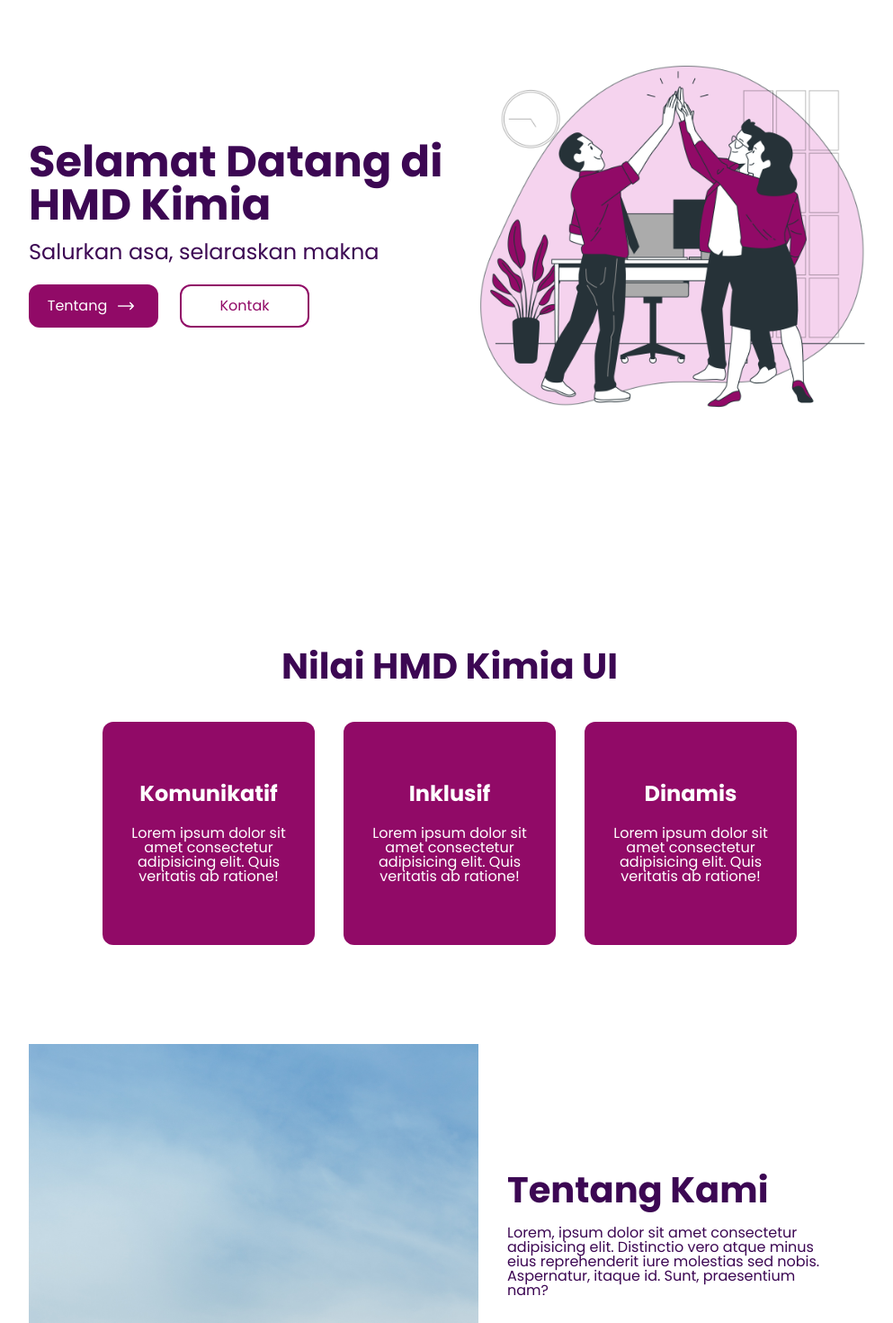
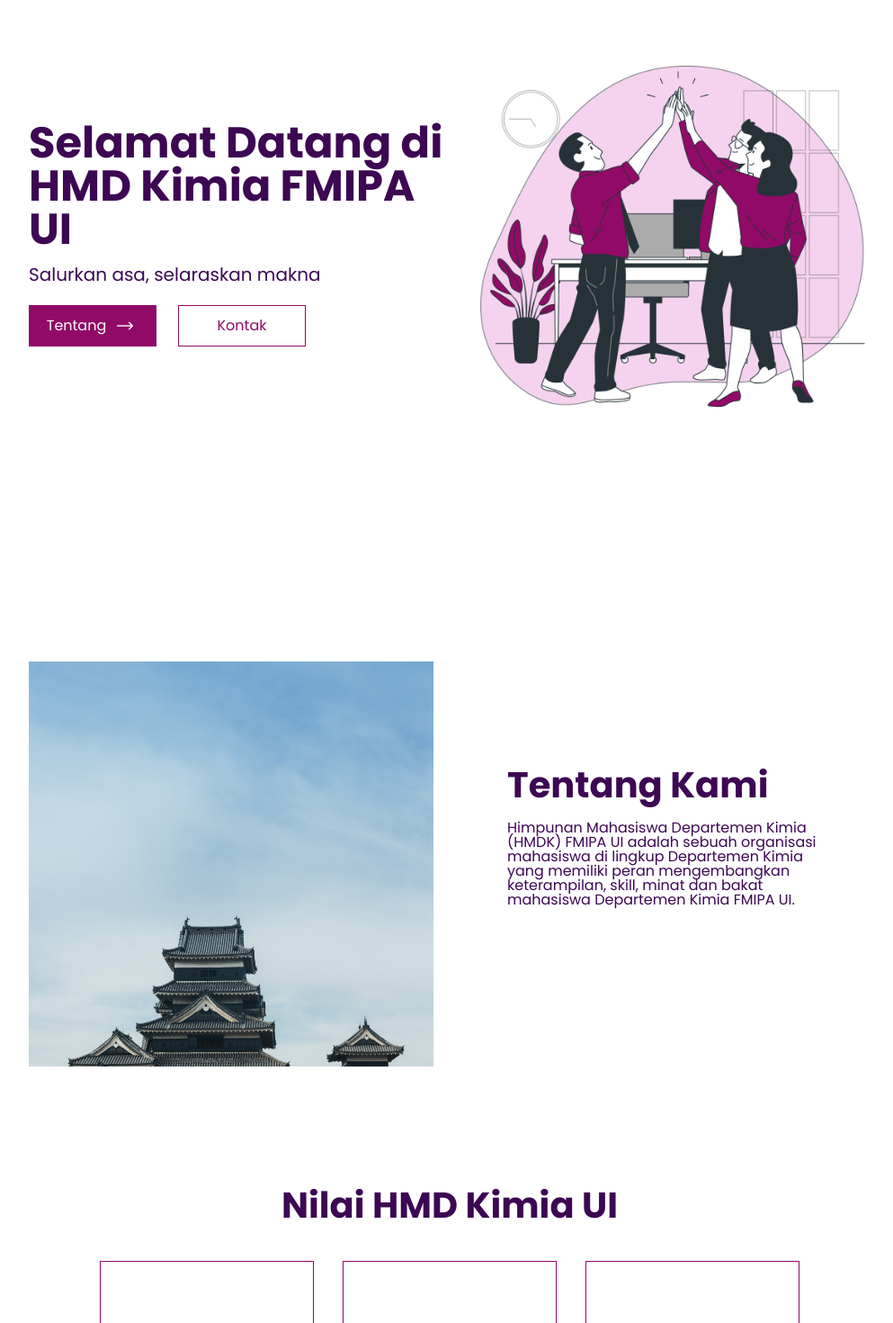
Before and after one commit to arkandamar/website-hmdk, a React (Vite) app: page / in a window 1280 px wide. Shown: the part 140-1610 px from the top of the page at 90% size, without its empty margins (140-1133 px from the left). Built offline with nearby package versions, Linux system fonts and the light colour scheme.

Commit message:
ubah page tentang kami dan nilai hmdk

```diff
--- a/src/App.jsx
+++ b/src/App.jsx
@@ -14,8 +14,8 @@ function App() {
     <div className="main-container">
       <Nav></Nav>
       <Hero></Hero>
+      <About></About>
       <Mission></Mission>
-      <About></About>
       <Team></Team>
       <Birdep></Birdep>
     </div>
--- a/src/components/About.jsx
+++ b/src/components/About.jsx
@@ -12,9 +12,10 @@ export default function About(props) {
       <div className="text">
         <div className="header">Tentang Kami</div>
         <div className="explain">
-          Lorem, ipsum dolor sit amet consectetur adipisicing elit. Distinctio
-          vero atque minus eius reprehenderit iure molestias sed nobis.
-          Aspernatur, itaque id. Sunt, praesentium nam?
+          Himpunan Mahasiswa Departemen Kimia (HMDK) FMIPA UI adalah sebuah
+          organisasi mahasiswa di lingkup Departemen Kimia yang memiliki
+          peran mengembangkan keterampilan, skill, minat dan bakat
+          mahasiswa Departemen Kimia FMIPA UI.
         </div>
       </div>
     </div>
--- a/src/components/About.scss
+++ b/src/components/About.scss
@@ -13,8 +13,8 @@
     gap: 20px;
 
     .container {
-      width: 500px;
-      height: 500px;
+      width: 450px;
+      height: 450px;
       background-color: $ter-color;
 
       img {
--- a/src/components/Hero.jsx
+++ b/src/components/Hero.jsx
@@ -7,7 +7,7 @@ export default function Hero(props) {
     <div className="hero">
       <div className="header">
         <div>
-          <div className="name">Selamat Datang di HMD Kimia</div>
+          <div className="name">Selamat Datang di HMD Kimia FMIPA UI</div>
           <div className="tagline">Salurkan asa, selaraskan makna</div>
           <div className="buttons">
             <div className="button about-us">
--- a/src/components/Hero.scss
+++ b/src/components/Hero.scss
@@ -24,7 +24,7 @@ a {
     }
 
     .tagline {
-      font-size: 24px;
+      font-size: 20px;
     }
 
     .buttons {
@@ -60,12 +60,11 @@ a {
       .button {
         width: 140px;
         height: 44px;
-        border-radius: 12px;
         display: flex;
         align-items: center;
         justify-content: center;
         cursor: pointer;
-        border: 2px solid $sec-color;
+        border: 1px solid $sec-color;
       }
 
       .button:hover {
--- a/src/components/Mission.scss
+++ b/src/components/Mission.scss
@@ -23,17 +23,19 @@
       width: 200px;
       height: 200px;
       padding: 24px 18px;
-      background-color: $sec-color;
-      color: white;
-      border-radius: 12px;
+      // background-color: $sec-color;
+      color: $sec-color;
       flex-direction: column;
       transition: all 200ms;
       gap: 24px;
+      border: 1px solid $sec-color;
 
       &:hover {
         box-shadow: 0px 10px 15px -3px rgba(0, 0, 0, 0.1);
         transform: translateY(-10px);
         cursor: pointer;
+        background-color: $dark-sec-color;
+        color: white;
       }
 
       .container {
--- a/src/components/Nav.scss
+++ b/src/components/Nav.scss
@@ -28,11 +28,11 @@
         align-items: center;
         color: $dark-base-color;
         height: inherit;
-        padding: 0 18px;
+        padding: 0 20px;
 
         &:hover {
           color: white;
-          background-color: $sec-color;
+          background-color: $dark-sec-color;
         }
       }
     }
@@ -54,6 +54,7 @@
         z-index: 999;
         transition: all 100ms;
         border: 1px solid $dark-base-color;
+        background-color: white;
 
         a {
           display: block;
@@ -80,6 +81,6 @@
 
   .progress {
     height: inherit;
-    background-color: $dark-base-color;
+    background-color: $sec-color;
   }
 }
```
